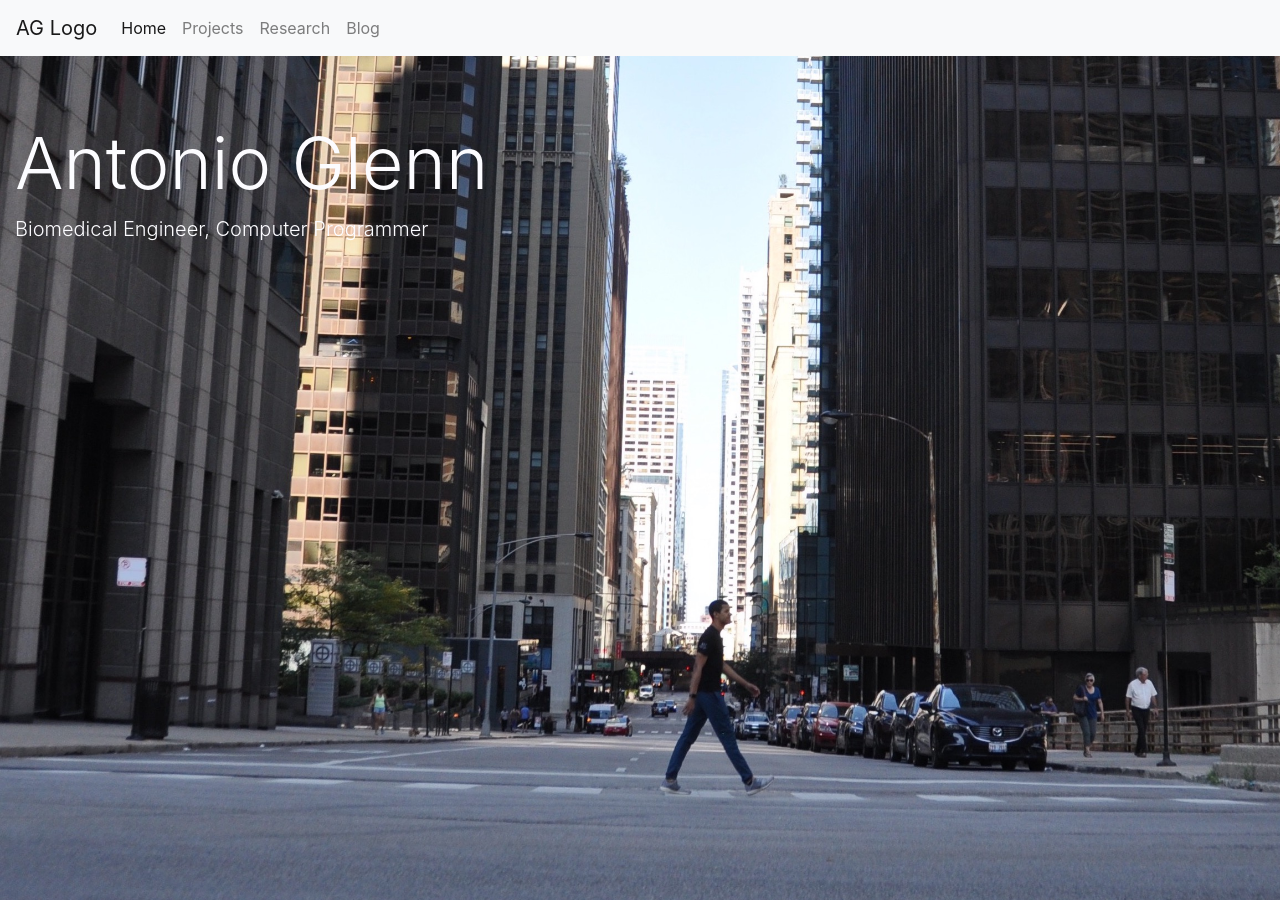
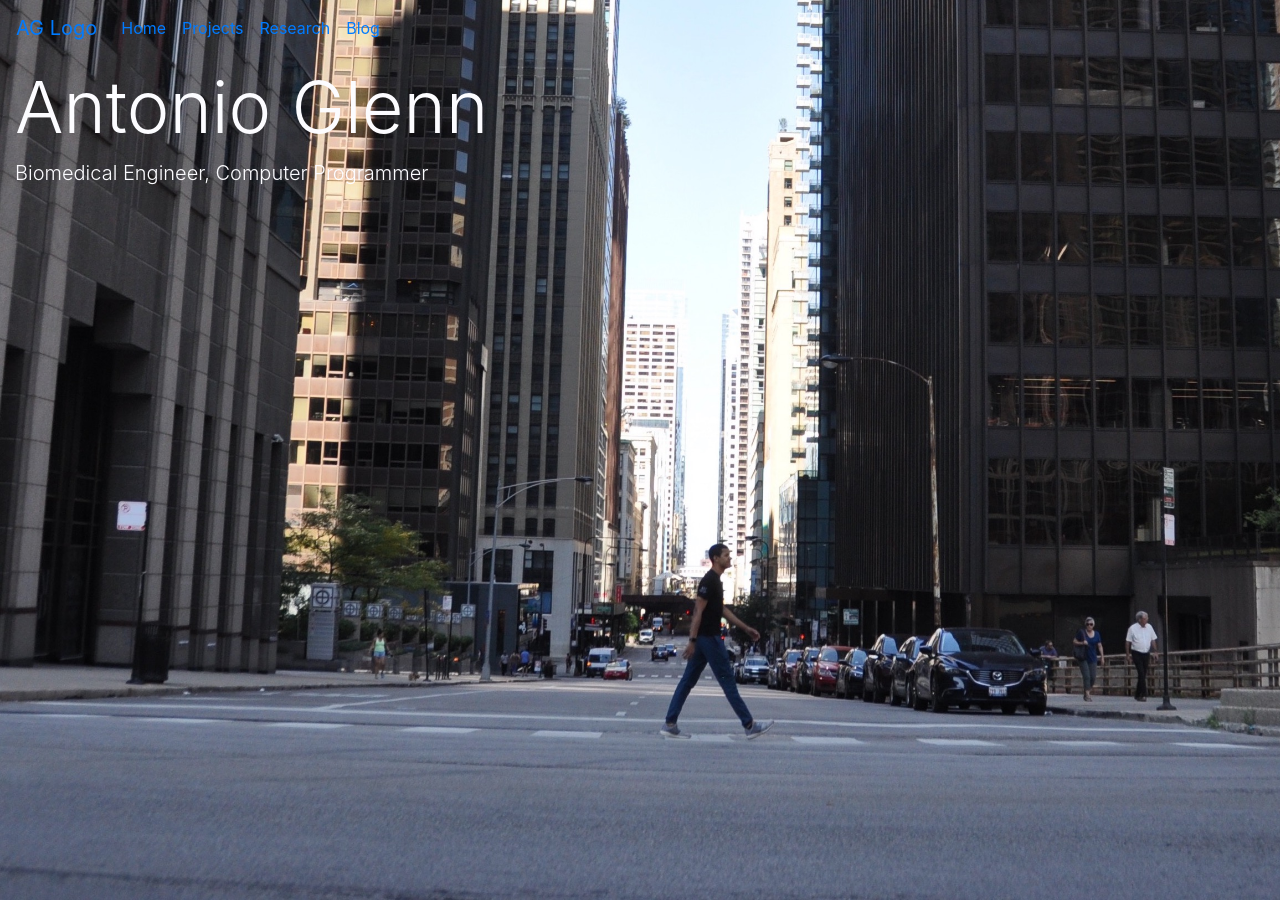
Before and after one commit to antoniog11/website.io, a Jekyll site: the page built from index.html, in a window 1280 px wide and 900 px high. Built offline with Jekyll 4.4.1, drawn with Linux system fonts in a browser that asks for light colours; nearby versions of some CDN libraries.

Commit message:
Testing initial javascript functionality
I added experimental javascript functionality to my website. test.js
will change the background of the navbar depending on how far down you
scroll. I had to edit parts of the css and the default.html to make this
work but so far it works.

```diff
--- a/_layouts/default.html
+++ b/_layouts/default.html
@@ -14,7 +14,9 @@
 
 <body>
 
-  {% include navigation.html %}
+  {%- comment -%}
+    {% include navigation.html %}
+  {%- endcomment -%}
   {{ content }}
 
 
@@ -29,6 +31,10 @@
     <script src="https://code.jquery.com/jquery-3.2.1.slim.min.js" integrity="sha384-KJ3o2DKtIkvYIK3UENzmM7KCkRr/rE9/Qpg6aAZGJwFDMVNA/GpGFF93hXpG5KkN" crossorigin="anonymous"></script>
     <script src="https://cdnjs.cloudflare.com/ajax/libs/popper.js/1.12.9/umd/popper.min.js" integrity="sha384-ApNbgh9B+Y1QKtv3Rn7W3mgPxhU9K/ScQsAP7hUibX39j7fakFPskvXusvfa0b4Q" crossorigin="anonymous"></script>
     <script src="https://maxcdn.bootstrapcdn.com/bootstrap/4.0.0/js/bootstrap.min.js" integrity="sha384-JZR6Spejh4U02d8jOt6vLEHfe/JQGiRRSQQxSfFWpi1MquVdAyjUar5+76PVCmYl" crossorigin="anonymous"></script>
-</body>
+
+   <script src="./assets/js/test.js"></script>
+
+
+  </body>
 
 </html>
--- a/_sass/main.scss
+++ b/_sass/main.scss
@@ -6,7 +6,7 @@
     background-color: #f5f5f5;
     max-width: 100%;
     overflow-x: hidden;
-    padding-top: 3.5rem;
+    //padding-top: 3.5rem;
 }
 
 html {
@@ -24,7 +24,7 @@
     background-repeat: no-repeat;
     color: #fcfcff;
     text-align: left;
-    min-height: 100vh;
+    height: 100vh;
 }
 
 /* 3 Column CONTENT
--- /dev/null
+++ b/assets/js/test.js
@@ -0,0 +1,32 @@
+
+var nav = document.getElementsByTagName('nav')[0]
+
+function setLight(){
+    document.getElementsByTagName('nav')[0].classList.add('navbar-light')
+    document.getElementsByTagName('nav')[0].classList.add('bg-light')
+}
+
+function setDark(){
+    document.getElementsByTagName('nav')[0].classList.add('navbar-dark')
+    document.getElementsByTagName('nav')[0].classList.add('bg-dark')
+}
+
+function setTransparent(){
+    document.getElementsByTagName('nav')[0].classList.remove('navbar-light')
+    document.getElementsByTagName('nav')[0].classList.remove('bg-light')
+    document.getElementsByTagName('nav')[0].style.background = none
+
+}
+
+function checkPosition(){
+    if(window.pageYOffset >= 400){
+        setLight()
+    } else{
+        setTransparent()
+    }
+}
+
+
+var colum = document.getElementById("three_column")
+
+window.addEventListener("scroll",checkPosition)
--- a/index.html
+++ b/index.html
@@ -4,6 +4,23 @@
 title: Antonio's Portfolio
 ---
 <div class="jumbotron jumbotron-fluid" style="background-image: url(./assets/images/me.JPG)">
+
+  <nav class="navbar fixed-top navbar-expand-md ">
+    <a class="navbar-brand" href="#">AG Logo</a>
+    <button class="navbar-toggler" type="button" data-toggle="collapse" data-target="#navbarNavAltMarkup" aria-controls="navbarNavAltMarkup" aria-expanded="false" aria-label="Toggle navigation">
+      <span class="navbar-toggler-icon"></span>
+    </button>
+    <div class="collapse navbar-collapse" id="navbarNavAltMarkup">
+      <div class="navbar-nav">
+        {% for item in site.data.navigation %}
+        <a href="{{ item.link }}" {% if page.url==item.link %} class="nav-link nav-item active" {% else %}
+          class="nav-link nav-item" {% endif %}>
+          {{ item.name }}
+        </a>
+        {% endfor %}
+      </div>
+    </div>
+  </nav>
   <div class='container-fluid'>
     <div id='Header'>
       <h1 class="display-3">Antonio Glenn</h1>
@@ -13,7 +30,7 @@
 </div>
 
 <!-- Three columns of text below the jumbotron -->
-<div class="row">
+<div class="row" id="three_column">
   <div class="col-lg-4">
     <svg xmlns="http://www.w3.org/2000/svg" width="100" height="100" fill="currentColor" class="bi bi-hammer"
       viewBox="0 0 16 16">
```
